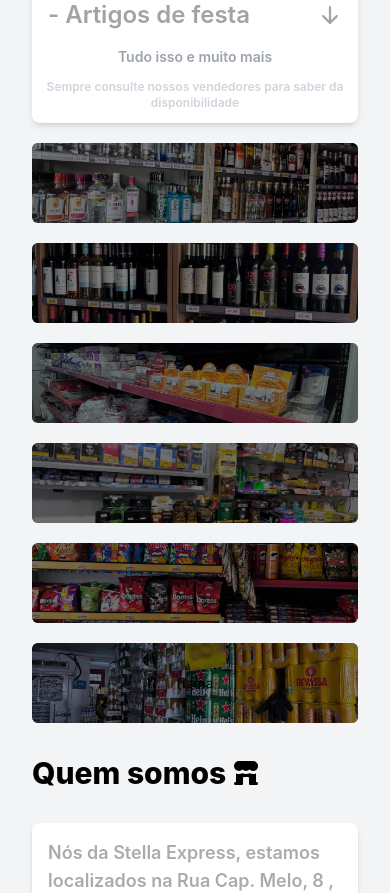
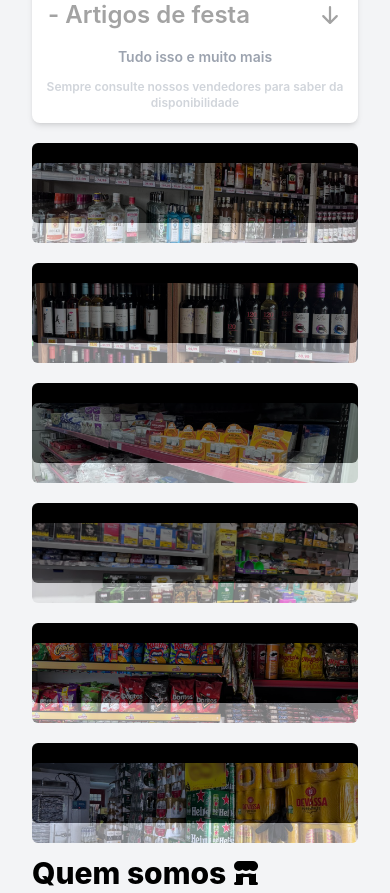
Before and after one commit to henriquedevop/stellaExpress, a React (Vite) app: page / in a window 390 px wide. Shown: the part 1360-2253 px from the top of the page. Built offline with nearby package versions, Linux system fonts and the light colour scheme.

Commit message:
feat: add more responsiveness to images

```diff
--- a/src/components/about/index.tsx
+++ b/src/components/about/index.tsx
@@ -21,7 +21,7 @@ export function About() {
                 Contamos também com artigos de tabacaria. Tudo em embalagens… Entregamos em Stella Maris, Praia do flamengo e Farol de Itapuã.
                 Venha comprar sua bebida conosco, nos ligue ou chame pelo WhatsApp que também levamos até você para sua maior comodidade."
                 </p>
-                <button onClick={toggleReadMore} className={`px-4 underline p-1 rounded-md ${isExpanded ? 'bg-neutral-200' : 'bg-black text-white'}`}>{isExpanded ? 'Ler menos' : 'Ler mais'}</button>
+                <button onClick={toggleReadMore} className={`2xl:hidden px-4 underline p-1 rounded-md ${isExpanded ? 'bg-neutral-200' : 'bg-black text-white'}`}>{isExpanded ? 'Ler menos' : 'Ler mais'}</button>
             </div>
         </section>
     )
--- a/src/components/products/index.tsx
+++ b/src/components/products/index.tsx
@@ -52,23 +52,25 @@ export function Products() {
                 <span className="text-gray-400 text-sm mb-3 w-full text-center font-semibold">Tudo isso e muito mais</span>
                 <span className="text-gray-300 text-xs mb-3 w-full text-center font-semibold">Sempre consulte nossos vendedores para saber da disponibilidade</span>
             </div>
-            <div className="w-full h-20 mt-5 bg-black rounded-md">
-                <div className="bg-pratileira-bg w-full h-20 mt-5 bg-cover bg-center opacity-50 rounded-md"></div>
-            </div>
-            <div className="w-full h-20 mt-5 bg-black rounded-md">
-                <div className="bg-wine-bg w-full h-20 mt-5 bg-cover bg-center opacity-50 rounded-md"></div>
-            </div>
-            <div className="w-full h-20 mt-5 bg-black rounded-md">
-                <div className="bg-embalagem-bg w-full h-20 mt-5 bg-cover bg-center opacity-50 rounded-md"></div>
-            </div>
-            <div className="w-full h-20 mt-5 bg-black rounded-md">
-                <div className="bg-tabacaria-bg w-full h-20 mt-5 bg-cover bg-center opacity-50 rounded-md"></div>
-            </div>
-            <div className="w-full h-20 mt-5 bg-black rounded-md">
-                <div className="bg-snacks-bg w-full h-20 mt-5 bg-cover bg-center opacity-50 rounded-md"></div>
-            </div>
-            <div className="w-full h-20 mt-5 bg-black rounded-md">
-                <div className="bg-bebidas-bg w-full h-20 mt-5 bg-cover bg-center opacity-50 rounded-md"></div>
+            <div className="flex flex-wrap gap-5 justify-between">
+                <div className="lg:w-5/12 lg:h-40 w-full h-20 mt-5 bg-black rounded-md">
+                    <div className="lg:mt-0 lg:h-40 bg-pratileira-bg w-full h-20 mt-5 bg-cover bg-center opacity-50 rounded-md"></div>
+                </div>
+                <div className="lg:w-5/12 lg:h-40 w-full h-20 mt-5 bg-black rounded-md">
+                    <div className="lg:mt-0 lg:h-40 bg-wine-bg w-full h-20 mt-5 bg-cover bg-center opacity-50 rounded-md"></div>
+                </div>
+                <div className="lg:w-5/12 lg:h-40 w-full h-20 mt-5 bg-black rounded-md">
+                    <div className="lg:mt-0 lg:h-40 bg-embalagem-bg w-full h-20 mt-5 bg-cover bg-center opacity-50 rounded-md"></div>
+                </div>
+                <div className="lg:w-5/12 lg:h-40 w-full h-20 mt-5 bg-black rounded-md">
+                    <div className="lg:mt-0 lg:h-40 bg-tabacaria-bg w-full h-20 mt-5 bg-cover bg-center opacity-50 rounded-md"></div>
+                </div>
+                <div className="lg:w-5/12 lg:h-40 w-full h-20 mt-5 bg-black rounded-md">
+                    <div className="lg:mt-0 lg:h-40 bg-snacks-bg w-full h-20 mt-5 bg-cover bg-center opacity-50 rounded-md"></div>
+                </div>
+                <div className="lg:w-5/12 lg:h-40 w-full h-20 mt-5 bg-black rounded-md">
+                    <div className="lg:mt-0 lg:h-40 bg-bebidas-bg w-full h-20 mt-5 bg-cover bg-center opacity-50 rounded-md"></div>
+                </div>
             </div>
         </section>
     );
```
Also changed, not shown: src/assets/bebidas-bg.jpg.
